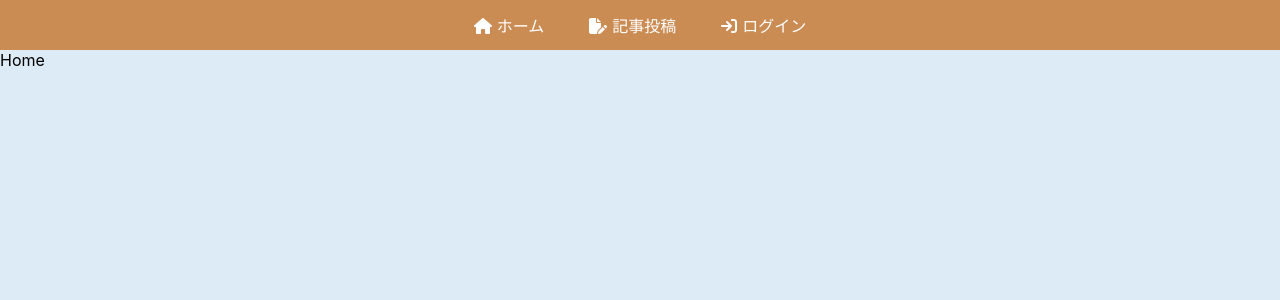
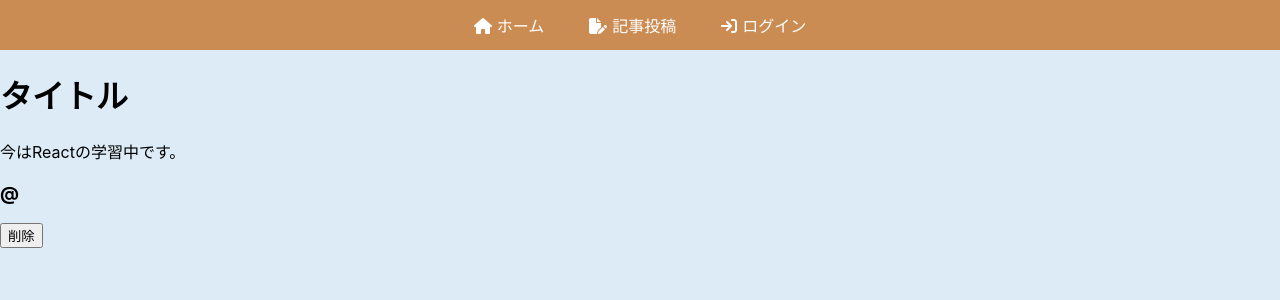
Before and after one commit to nao-United92/react-firebase-blog, a React (Create React App) app: page / in a window 1280 px wide. Shown: the top 300 px of the page. Built offline with nearby package versions, Linux system fonts and the light colour scheme.

Commit message:
Homeコンポーネントの作成

```diff
--- a/src/components/Home.js
+++ b/src/components/Home.js
@@ -1,9 +1,20 @@
-import React from 'react'
+import React from 'react';
 
 const Home = () => {
   return (
-    <div>Home</div>
-  )
-}
+    <div className="homePage">
+      <div className="postContents">
+        <div className="postHeader">
+          <h1>タイトル</h1>
+        </div>
+      </div>
+      <div className="postTextContainer">今はReactの学習中です。</div>
+      <div className="nameAndDeleteButton">
+        <h3>@</h3>
+        <button>削除</button>
+      </div>
+    </div>
+  );
+};
 
-export default Home
+export default Home;
```
